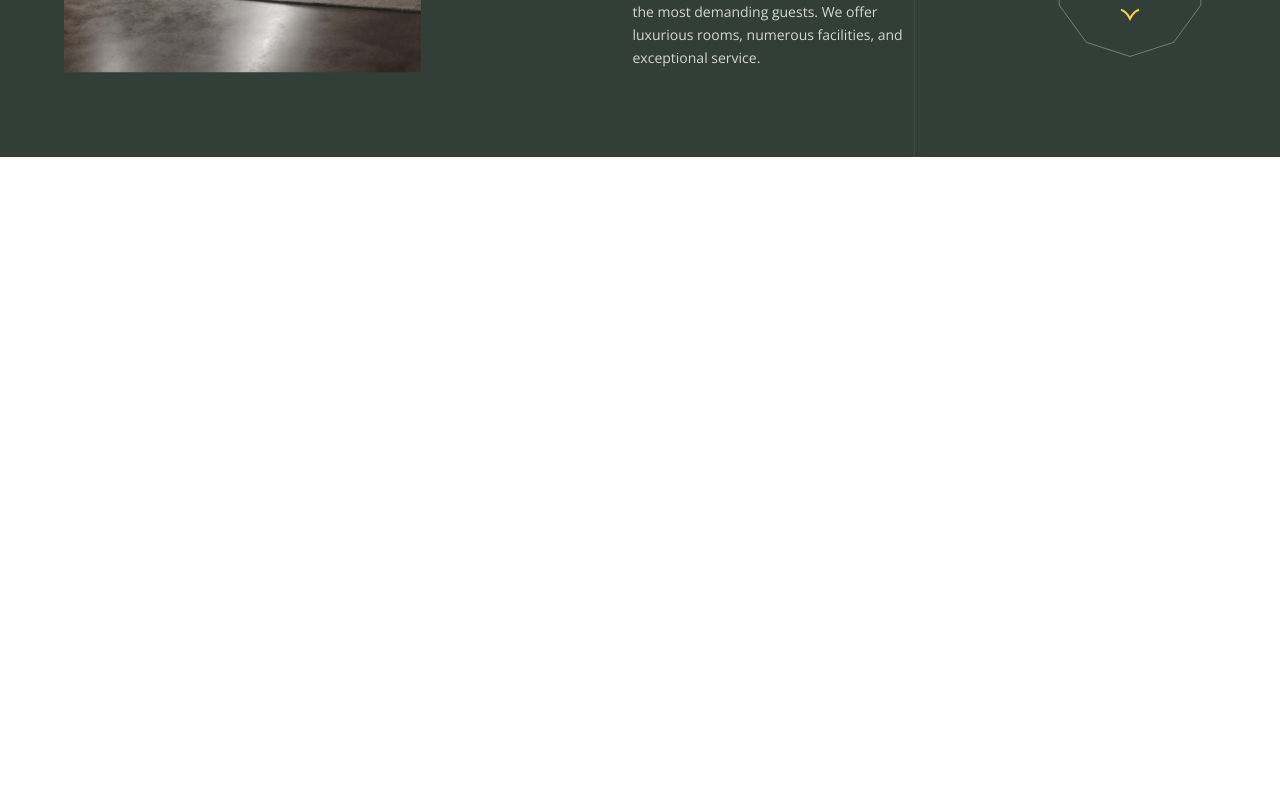
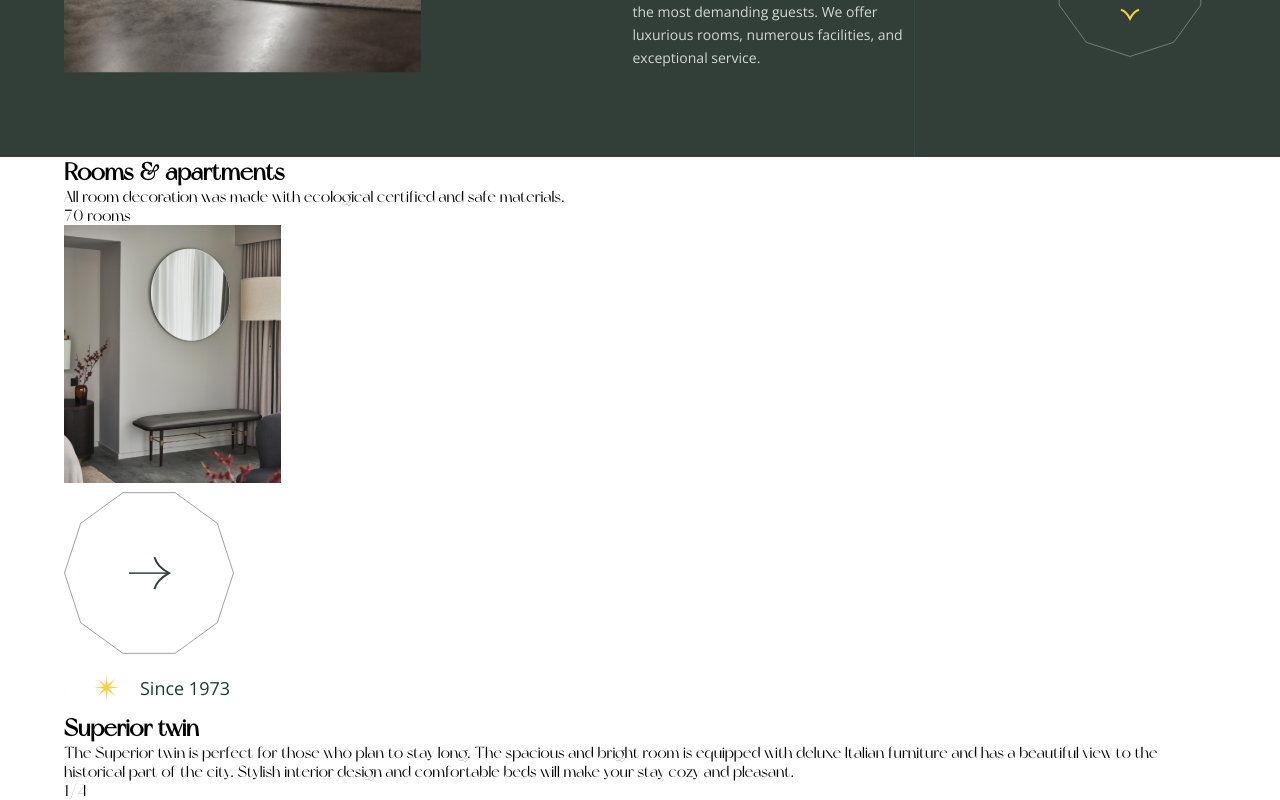
Before and after one commit to gift56/Fullstack-HotelWebsite, a React (Create React App) app: page / in a window 1280 px wide. Shown: the part 1611-2411 px from the top of the page. Before the commit the page ends 1768 px from the top, so only its background shows below. Built offline with nearby package versions, Linux system fonts and the light colour scheme.

Commit message:
almost done with the ratio

```diff
--- a/src/components/RoomandApartment.jsx
+++ b/src/components/RoomandApartment.jsx
@@ -16,8 +16,40 @@ const RoomandApartment = () => {
     <RoomContainer>
       <Container>
         <RoomArea>
-          <RoomLeft></RoomLeft>
-          <RoomRight></RoomRight>
+          <RoomLeft>
+            <h2>Rooms & apartments</h2>
+            <p>
+              All room decoration was made with ecological certified and safe
+              materials.
+            </p>
+            <span>70 rooms</span>
+          </RoomLeft>
+          <RoomRight>
+            <div className="arrowSide">
+              <div className="minImg">
+                <img src={MiniRightImg} alt="/" />
+              </div>
+              <div className="arrow">
+                <img src={NextArrow} alt="icon" />
+              </div>
+            </div>
+            <div className="text">
+              <Button color="#1B3B36" />
+              <div className="textArea">
+                <h2>Superior twin</h2>
+                <p className="desktopP">
+                  The Superior twin is perfect for those who plan to stay long.
+                  The spacious and bright room is equipped with deluxe Italian
+                  furniture and has a beautiful view to the historical part of
+                  the city. Stylish interior design and comfortable beds will
+                  make your stay cozy and pleasant.
+                </p>
+                <p className="ratio">
+                  1<span>/4</span>
+                </p>
+              </div>
+            </div>
+          </RoomRight>
         </RoomArea>
       </Container>
     </RoomContainer>
```
